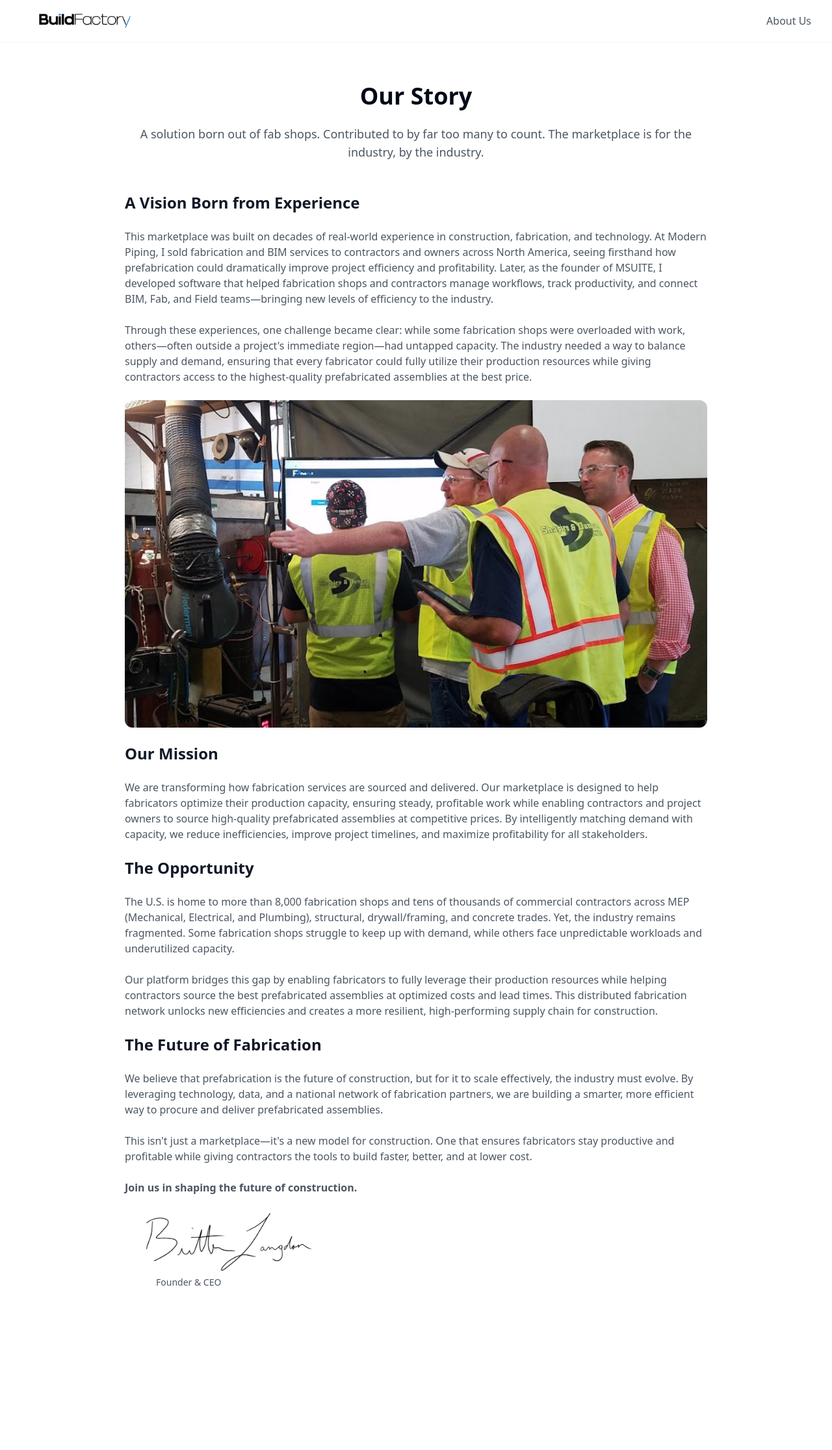
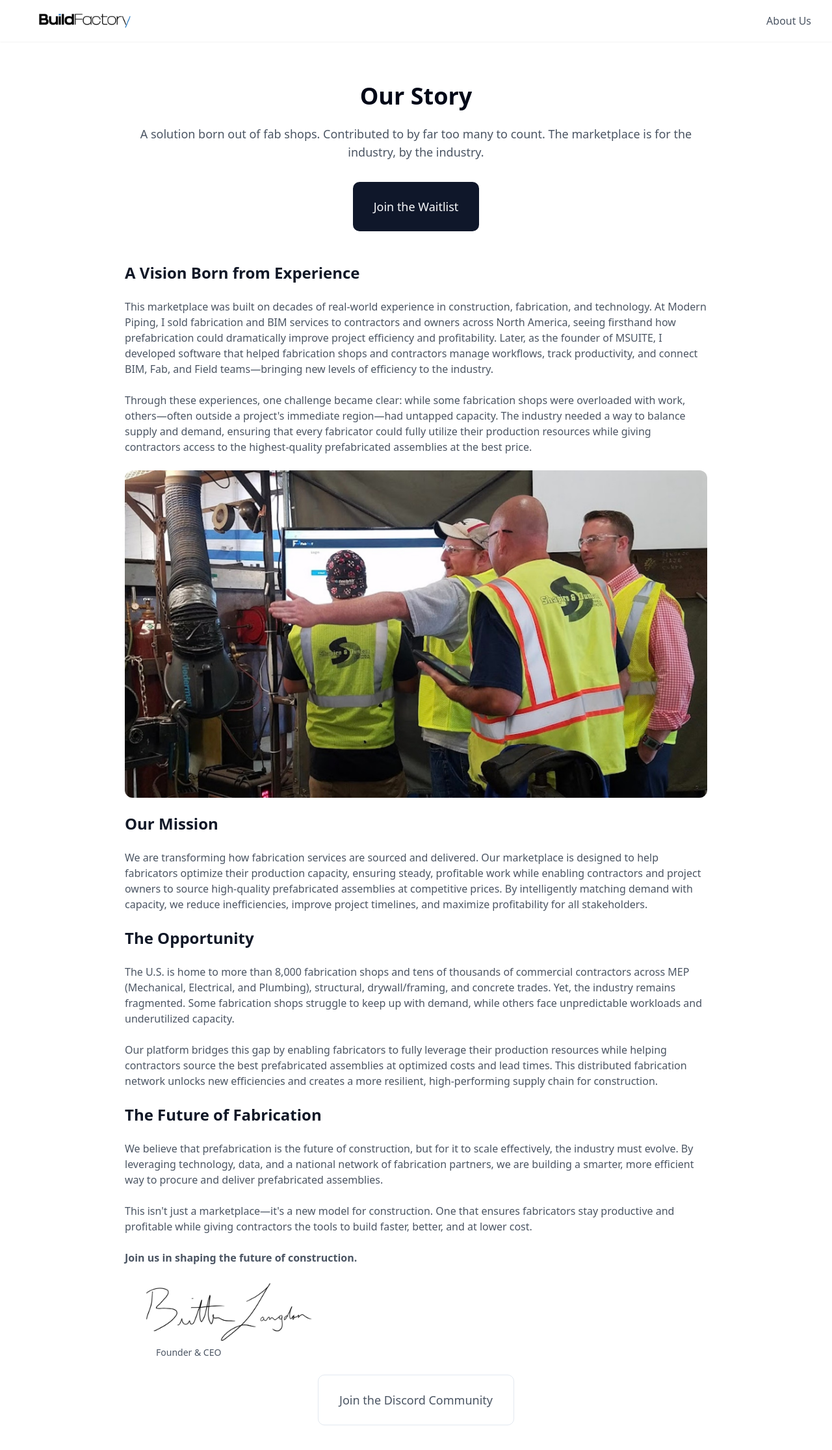
Before and after one commit to blangdon1004/buildfactory-waitlist, a React (Vite) app: page /about in a window 1280 px wide. Shown: the top 2232 px of the page at 65% size. Before the commit the page ends 2048 px from the top, so only its background shows below. Built offline with nearby package versions, Linux system fonts and the light colour scheme.

Commit message:
Add waitlist and Discord buttons
Added "Join the Waitlist" button before "A Vision Born from Experience" and a "Join the Discord Community" button after the "Founder & CEO" section on the About Us page.

```diff
--- a/src/pages/AboutUs.tsx
+++ b/src/pages/AboutUs.tsx
@@ -1,5 +1,6 @@
 
 import { Building } from "lucide-react";
+import { Button } from "@/components/ui/button";
 
 const AboutUs = () => {
   return (
@@ -26,6 +27,14 @@ const AboutUs = () => {
             <p className="text-lg text-gray-600 mb-8">
               A solution born out of fab shops. Contributed to by far too many to count. The marketplace is for the industry, by the industry.
             </p>
+            <div className="flex justify-center mb-12">
+              <Button
+                className="text-lg px-8 py-6 h-auto"
+                onClick={() => window.location.href = '/'}
+              >
+                Join the Waitlist
+              </Button>
+            </div>
           </div>
 
           <div className="space-y-6 text-gray-600">
@@ -77,6 +86,16 @@ const AboutUs = () => {
               />
               <p className="text-gray-600 text-sm ml-4">Founder & CEO</p>
             </div>
+
+            <div className="flex justify-center mt-12">
+              <Button
+                variant="outline"
+                className="text-lg px-8 py-6 h-auto"
+                onClick={() => window.open('https://discord.com/channels/1119885301872070706/1280461670979993613', '_blank')}
+              >
+                Join the Discord Community
+              </Button>
+            </div>
           </div>
         </div>
       </div>
```
